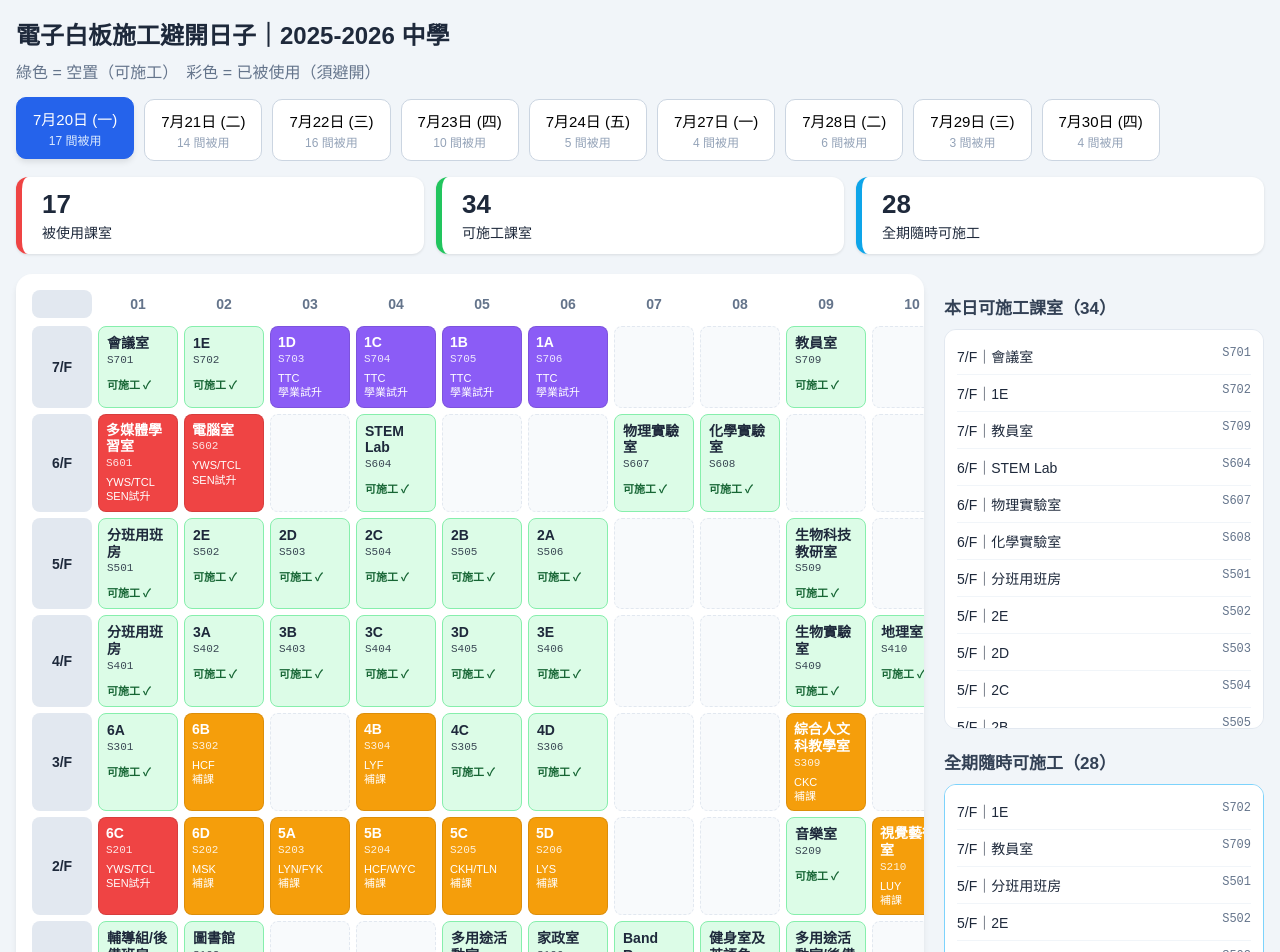
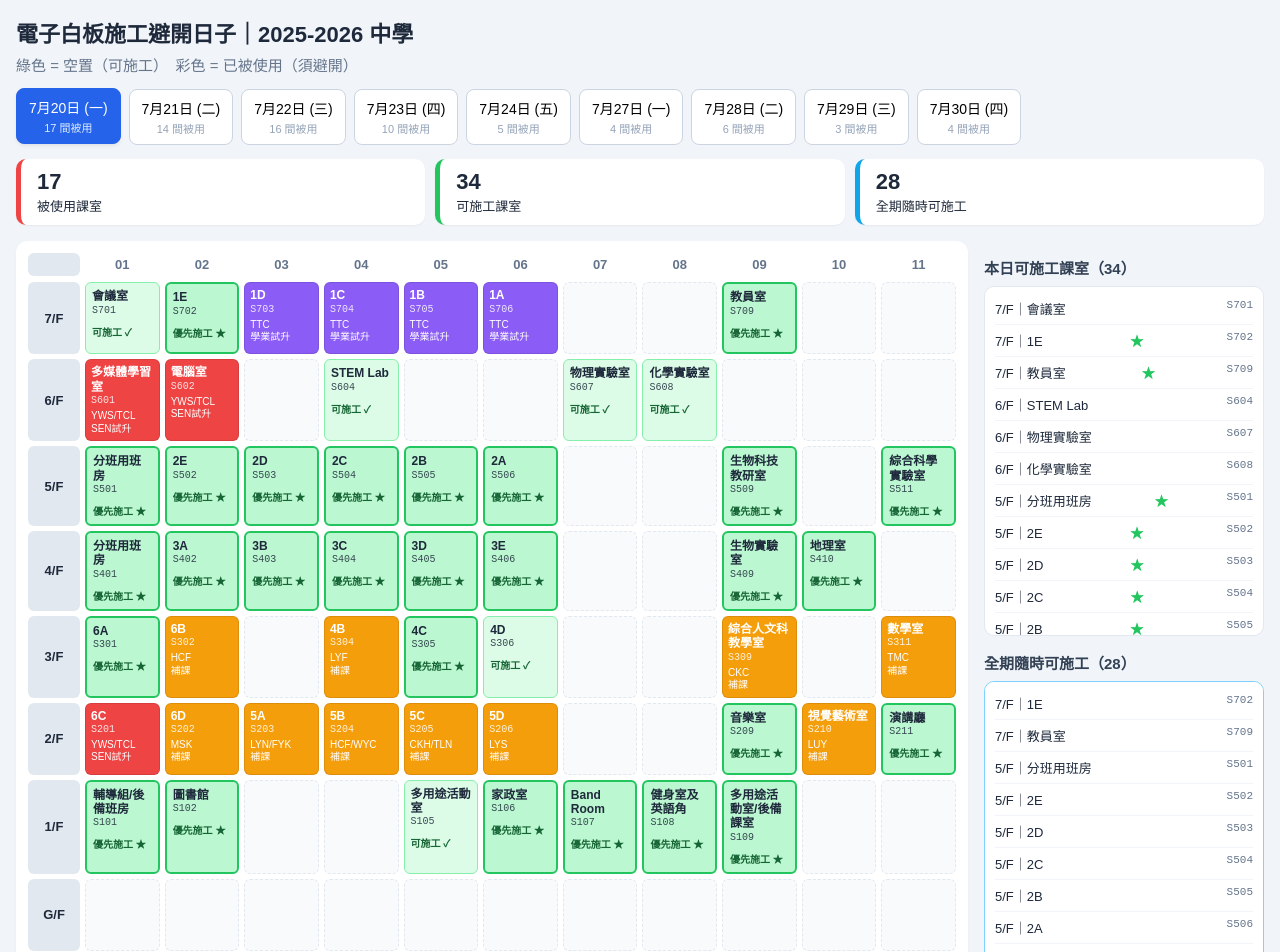
Before and after one commit to kingtmc314/whiteboard-scheduler, a Next.js app: page / in a window 1280 px wide. Shown: the top 952 px of the page. Built offline with nearby package versions, Linux system fonts and the light colour scheme.

Commit message:
Highlight 'Always Free' rooms and refine grid size for better visibility

```diff
--- a/app/globals.css
+++ b/app/globals.css
@@ -1,83 +1,84 @@
 * { box-sizing: border-box; margin: 0; padding: 0; }
 body { font-family: "Microsoft JhengHei","PingFang HK",sans-serif; background:#f1f5f9; color:#1e293b; }
 main { max-width: 1400px; margin: 0 auto; padding: 16px; }
-.top h1 { font-size: 24px; margin-bottom: 8px; }
-.top p { color:#64748b; margin: 4px 0 16px; font-size: 16px; }
+.top h1 { font-size: 22px; margin-bottom: 6px; }
+.top p { color:#64748b; margin: 4px 0 14px; font-size: 15px; }
 
-.dates { display:flex; flex-wrap:wrap; gap:10px; margin-bottom:16px; }
-.date { border:1px solid #cbd5e1; background:#fff; border-radius:10px; padding:10px 16px;
-  cursor:pointer; font-size:15px; display:flex; flex-direction:column; align-items:center; transition: all 0.2s; }
-.date span { font-size:12px; color:#94a3b8; margin-top: 2px; }
-.date.active { background:#2563eb; color:#fff; border-color:#2563eb; transform: translateY(-2px); box-shadow: 0 4px 6px -1px rgb(0 0 0 / 0.1); }
+.dates { display:flex; flex-wrap:wrap; gap:8px; margin-bottom:14px; }
+.date { border:1px solid #cbd5e1; background:#fff; border-radius:8px; padding:8px 12px;
+  cursor:pointer; font-size:14px; display:flex; flex-direction:column; align-items:center; transition: all 0.2s; }
+.date span { font-size:11px; color:#94a3b8; margin-top: 2px; }
+.date.active { background:#2563eb; color:#fff; border-color:#2563eb; transform: translateY(-1px); box-shadow: 0 2px 4px -1px rgb(0 0 0 / 0.1); }
 .date.active span { color:#dbeafe; }
 
-.stats { display:flex; gap:12px; margin-bottom:20px; flex-wrap:wrap; }
-.stat { background:#fff; border-radius:12px; padding:12px 20px; font-size:14px;
-  border-left:6px solid #2563eb; flex: 1; min-width: 200px; box-shadow: 0 1px 3px 0 rgb(0 0 0 / 0.1); }
-.stat b { display:block; font-size:26px; line-height: 1.2; margin-bottom: 2px; }
+.stats { display:flex; gap:10px; margin-bottom:16px; flex-wrap:wrap; }
+.stat { background:#fff; border-radius:10px; padding:10px 16px; font-size:13px;
+  border-left:5px solid #2563eb; flex: 1; min-width: 180px; box-shadow: 0 1px 2px 0 rgb(0 0 0 / 0.05); }
+.stat b { display:block; font-size:22px; line-height: 1.2; margin-bottom: 1px; }
 .s-used { border-color:#ef4444; }
 .s-free { border-color:#22c55e; }
 .s-any { border-color:#0ea5e9; }
 
-.wrap { display:flex; gap:20px; align-items:flex-start; }
-.planbox { background:#fff; border-radius:16px; padding:16px; overflow-x:auto; flex:1; box-shadow: 0 4px 6px -1px rgb(0 0 0 / 0.1); }
-.colhead, .frow { display:grid; grid-template-columns:60px repeat(11, minmax(80px, 1fr)); gap:6px; }
-.colhead { margin-bottom:8px; }
-.chead { text-align:center; font-size:14px; color:#64748b; padding:6px 0; font-weight: 600; }
-.frow { margin-bottom:6px; }
+.wrap { display:flex; gap:16px; align-items:flex-start; }
+.planbox { background:#fff; border-radius:12px; padding:12px; overflow-x:auto; flex:1; box-shadow: 0 2px 4px -1px rgb(0 0 0 / 0.05); }
+.colhead, .frow { display:grid; grid-template-columns:52px repeat(11, minmax(72px, 1fr)); gap:5px; }
+.colhead { margin-bottom:6px; }
+.chead { text-align:center; font-size:13px; color:#64748b; padding:4px 0; font-weight: 600; }
+.frow { margin-bottom:5px; }
 .flabel { display:flex; align-items:center; justify-content:center; font-weight:700;
-  background:#e2e8f0; border-radius:8px; font-size:14px; }
-.cell { border-radius:8px; min-height:80px; padding:8px; font-size:12px; transition: transform 0.1s; }
-.cell:hover { transform: scale(1.02); }
+  background:#e2e8f0; border-radius:6px; font-size:13px; }
+.cell { border-radius:6px; min-height:72px; padding:6px; font-size:11px; transition: transform 0.1s; position: relative; }
+.cell:hover { transform: scale(1.02); z-index: 10; }
 .cell.empty { background:#f8fafc; border:1px dashed #e2e8f0; }
 .cell.free { background:#dcfce7; border:1px solid #86efac; cursor:pointer; }
+.cell.always-free { background:#bbf7d0; border:2px solid #22c55e; }
 .cell.used { color:#fff; cursor:pointer; box-shadow: inset 0 0 0 1px rgba(0,0,0,0.1); }
-.rname { font-weight:700; font-size:14px; line-height:1.2; margin-bottom: 2px; }
-.rcode { opacity:.85; font-size:11px; font-family: monospace; }
-.rinfo { margin-top:6px; font-size:11px; line-height:1.3; }
-.rok { margin-top:10px; color:#166534; font-weight:700; font-size: 11px; }
+.rname { font-weight:700; font-size:12px; line-height:1.2; margin-bottom: 1px; }
+.rcode { opacity:.85; font-size:10px; font-family: monospace; }
+.rinfo { margin-top:4px; font-size:10px; line-height:1.25; }
+.rok { margin-top:8px; color:#166534; font-weight:700; font-size: 10px; }
 
-.legend { display:flex; flex-wrap:wrap; gap:10px; margin-top:20px; padding-top: 16px; border-top: 1px solid #f1f5f9; }
-.lg { color:#fff; padding:4px 12px; border-radius:20px; font-size:13px; font-weight: 500; }
+.legend { display:flex; flex-wrap:wrap; gap:8px; margin-top:16px; padding-top: 12px; border-top: 1px solid #f1f5f9; }
+.lg { color:#fff; padding:3px 10px; border-radius:20px; font-size:12px; font-weight: 500; }
 
-.side { width:320px; flex-shrink:0; }
-.side h3 { font-size:17px; margin:20px 0 10px; color: #334155; }
-.detail { background:#fff; border-radius:12px; padding:16px; border:1px solid #e2e8f0; box-shadow: 0 1px 3px 0 rgb(0 0 0 / 0.1); }
+.side { width:280px; flex-shrink:0; }
+.side h3 { font-size:15px; margin:16px 0 8px; color: #334155; }
+.detail { background:#fff; border-radius:10px; padding:14px; border:1px solid #e2e8f0; box-shadow: 0 1px 2px 0 rgb(0 0 0 / 0.05); }
 .detail h3 { margin-top: 0; }
 .detail small { color:#94a3b8; font-family: monospace; }
-.detail p { font-size:14px; margin:6px 0; }
+.detail p { font-size:13px; margin:5px 0; }
 .warn { color:#dc2626; font-weight:700; }
 .okmsg { color:#16a34a; font-weight:700; }
-.list { list-style:none; background:#fff; border-radius:12px; padding:8px 12px;
-  max-height:400px; overflow-y:auto; border:1px solid #e2e8f0; }
-.list li { display:flex; justify-content:space-between; font-size:14px;
-  padding:8px 0; border-bottom:1px solid #f1f5f9; }
+.list { list-style:none; background:#fff; border-radius:10px; padding:6px 10px;
+  max-height:350px; overflow-y:auto; border:1px solid #e2e8f0; }
+.list li { display:flex; justify-content:space-between; font-size:13px;
+  padding:6px 0; border-bottom:1px solid #f1f5f9; }
 .list li:last-child { border-bottom: none; }
-.list li span { color:#64748b; font-size:12px; font-family: monospace; }
+.list li span { color:#64748b; font-size:11px; font-family: monospace; }
 .any-list { border-color:#7dd3fc; }
 
-footer { margin-top:24px; text-align:center; color:#94a3b8; font-size:14px; padding-bottom: 20px; }
+footer { margin-top:20px; text-align:center; color:#94a3b8; font-size:13px; padding-bottom: 16px; }
 
 @media (max-width: 1200px) {
-  .colhead, .frow { grid-template-columns: 50px repeat(11, minmax(70px, 1fr)); }
-  .cell { min-height: 70px; font-size: 11px; }
-  .rname { font-size: 12px; }
+  .colhead, .frow { grid-template-columns: 45px repeat(11, minmax(64px, 1fr)); }
+  .cell { min-height: 64px; font-size: 10px; }
+  .rname { font-size: 11px; }
 }
 
 @media (max-width: 1024px) {
   .wrap { flex-direction: column; }
   .side { width: 100%; }
-  .list { max-height: 300px; }
+  .list { max-height: 250px; }
 }
 
 @media (max-width: 768px) {
-  main { padding: 12px; }
-  .top h1 { font-size: 20px; }
-  .top p { font-size: 14px; }
-  .colhead, .frow { grid-template-columns: 45px repeat(11, minmax(60px, 1fr)); gap: 4px; }
-  .cell { min-height: 60px; padding: 4px; }
-  .rname { font-size: 11px; }
-  .rcode, .rok, .rinfo { font-size: 9px; }
-  .flabel { font-size: 12px; }
-  .chead { font-size: 11px; }
+  main { padding: 10px; }
+  .top h1 { font-size: 18px; }
+  .top p { font-size: 13px; }
+  .colhead, .frow { grid-template-columns: 40px repeat(11, minmax(56px, 1fr)); gap: 4px; }
+  .cell { min-height: 56px; padding: 3px; }
+  .rname { font-size: 10px; }
+  .rcode, .rok, .rinfo { font-size: 8px; }
+  .flabel { font-size: 11px; }
+  .chead { font-size: 10px; }
 }
--- a/app/page.js
+++ b/app/page.js
@@ -18,13 +18,19 @@ export default function Home() {
   const occRooms = allRooms.filter((r) => occ[r.code]);
 
   // 全期都沒被使用的課室（隨時可施工）
-  const alwaysFree = useMemo(() => {
+  const alwaysFreeCodes = useMemo(() => {
     const usedEver = new Set();
     dateList.forEach((d) =>
       Object.keys(occupancy[d].rooms).forEach((c) => usedEver.add(c))
     );
-    return allRooms.filter((r) => !usedEver.has(r.code));
+    const codes = new Set();
+    allRooms.forEach(r => {
+      if (!usedEver.has(r.code)) codes.add(r.code);
+    });
+    return codes;
   }, []);
+
+  const alwaysFreeRooms = allRooms.filter(r => alwaysFreeCodes.has(r.code));
 
   return (
     <main>
@@ -51,7 +57,7 @@ export default function Home() {
       <div className="stats">
         <div className="stat s-used"><b>{occRooms.length}</b>被使用課室</div>
         <div className="stat s-free"><b>{freeRooms.length}</b>可施工課室</div>
-        <div className="stat s-any"><b>{alwaysFree.length}</b>全期隨時可施工</div>
+        <div className="stat s-any"><b>{alwaysFreeRooms.length}</b>全期隨時可施工</div>
       </div>
 
       <div className="wrap">
@@ -70,13 +76,20 @@ export default function Home() {
                 const room = (layout[f] || []).find((r) => r.col === c);
                 if (!room) return <div key={c} className="cell empty" />;
                 const use = occ[room.code];
+                const isAlwaysFree = alwaysFreeCodes.has(room.code);
                 const bg = use ? purposeColors[use.p] || "#ef4444" : null;
+
+                let cellClass = "cell ";
+                if (use) cellClass += "used";
+                else if (isAlwaysFree) cellClass += "free always-free";
+                else cellClass += "free";
+
                 return (
                   <div
                     key={c}
-                    className={"cell " + (use ? "used" : "free")}
+                    className={cellClass}
                     style={use ? { background: bg } : {}}
-                    onClick={() => setSel({ ...room, use })}
+                    onClick={() => setSel({ ...room, use, isAlwaysFree })}
                     title={room.code}
                   >
                     <div className="rname">{room.name}</div>
@@ -84,7 +97,7 @@ export default function Home() {
                     {use ? (
                       <div className="rinfo">{use.t}<br/>{use.p}</div>
                     ) : (
-                      <div className="rok">可施工 ✓</div>
+                      <div className="rok">{isAlwaysFree ? "優先施工 ★" : "可施工 ✓"}</div>
                     )}
                   </div>
                 );
@@ -94,7 +107,8 @@ export default function Home() {
 
           {/* 圖例 */}
           <div className="legend">
-            <span className="lg" style={{ background: "#dcfce7", color:"#166534" }}>空置 / 可施工</span>
+            <span className="lg" style={{ background: "#dcfce7", color:"#166534", border: "1px solid #86efac" }}>空置 / 可施工</span>
+            <span className="lg" style={{ background: "#bbf7d0", color:"#166534", border: "2px solid #22c55e", fontWeight: "bold" }}>★ 優先 / 全期空置</span>
             {Object.entries(purposeColors).map(([p, c]) => (
               <span key={p} className="lg" style={{ background: c }}>{p}</span>
             ))}
@@ -114,7 +128,9 @@ export default function Home() {
                   <p className="warn">⚠ 此日請勿施工</p>
                 </>
               ) : (
-                <p className="okmsg">✓ 此日空置，可安排施工</p>
+                <p className="okmsg">
+                  {sel.isAlwaysFree ? "★ 全期空置，建議優先施工" : "✓ 此日空置，可安排施工"}
+                </p>
               )}
             </div>
           )}
@@ -122,13 +138,17 @@ export default function Home() {
           <h3>本日可施工課室（{freeRooms.length}）</h3>
           <ul className="list free-list">
             {freeRooms.map((r) => (
-              <li key={r.code}>{r.floor}｜{r.name}<span>{r.code}</span></li>
+              <li key={r.code}>
+                {r.floor}｜{r.name}
+                {alwaysFreeCodes.has(r.code) && <b style={{color:'#22c55e', marginLeft:'4px'}}>★</b>}
+                <span>{r.code}</span>
+              </li>
             ))}
           </ul>
 
-          <h3>全期隨時可施工（{alwaysFree.length}）</h3>
+          <h3>全期隨時可施工（{alwaysFreeRooms.length}）</h3>
           <ul className="list any-list">
-            {alwaysFree.map((r) => (
+            {alwaysFreeRooms.map((r) => (
               <li key={r.code}>{r.floor}｜{r.name}<span>{r.code}</span></li>
             ))}
           </ul>
```
